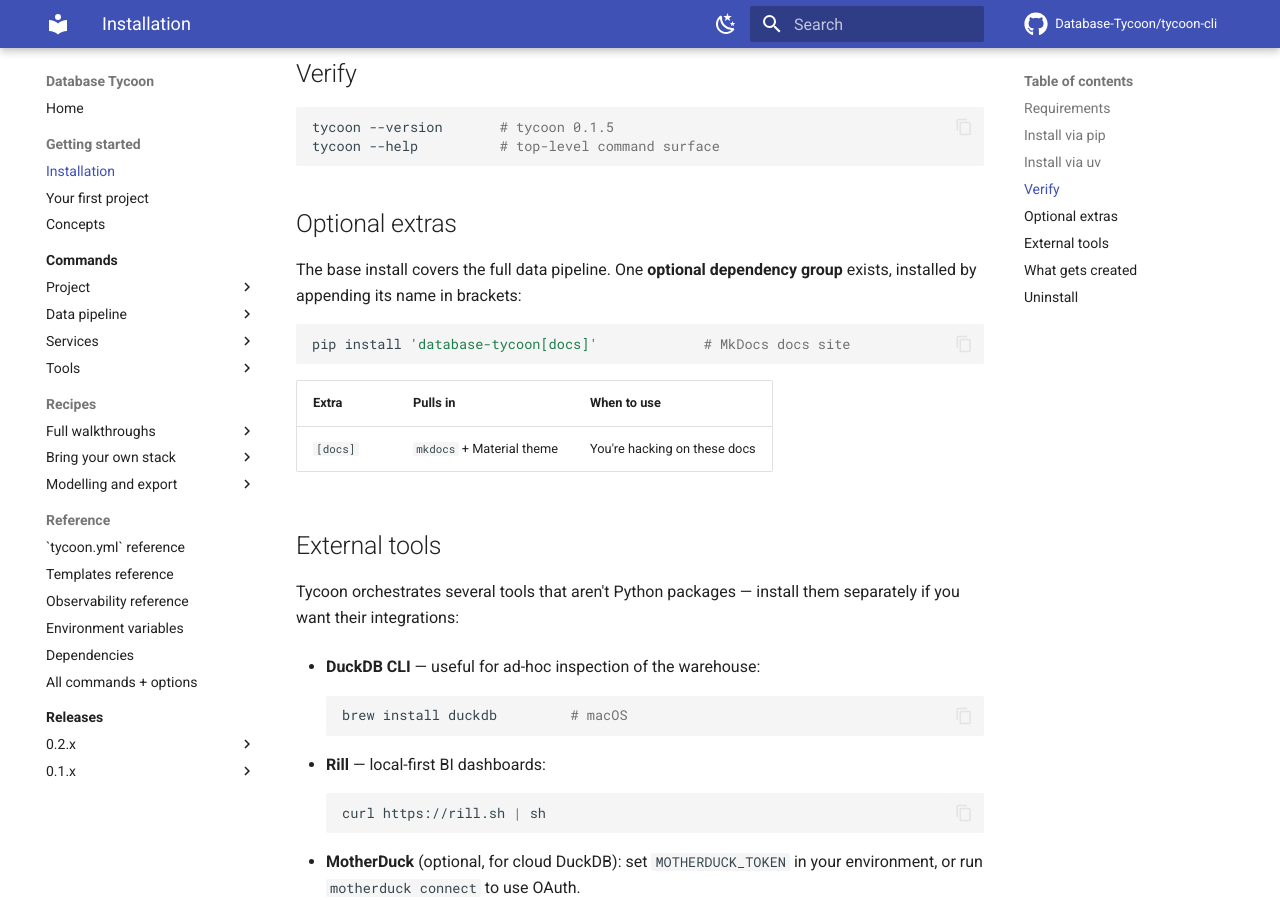
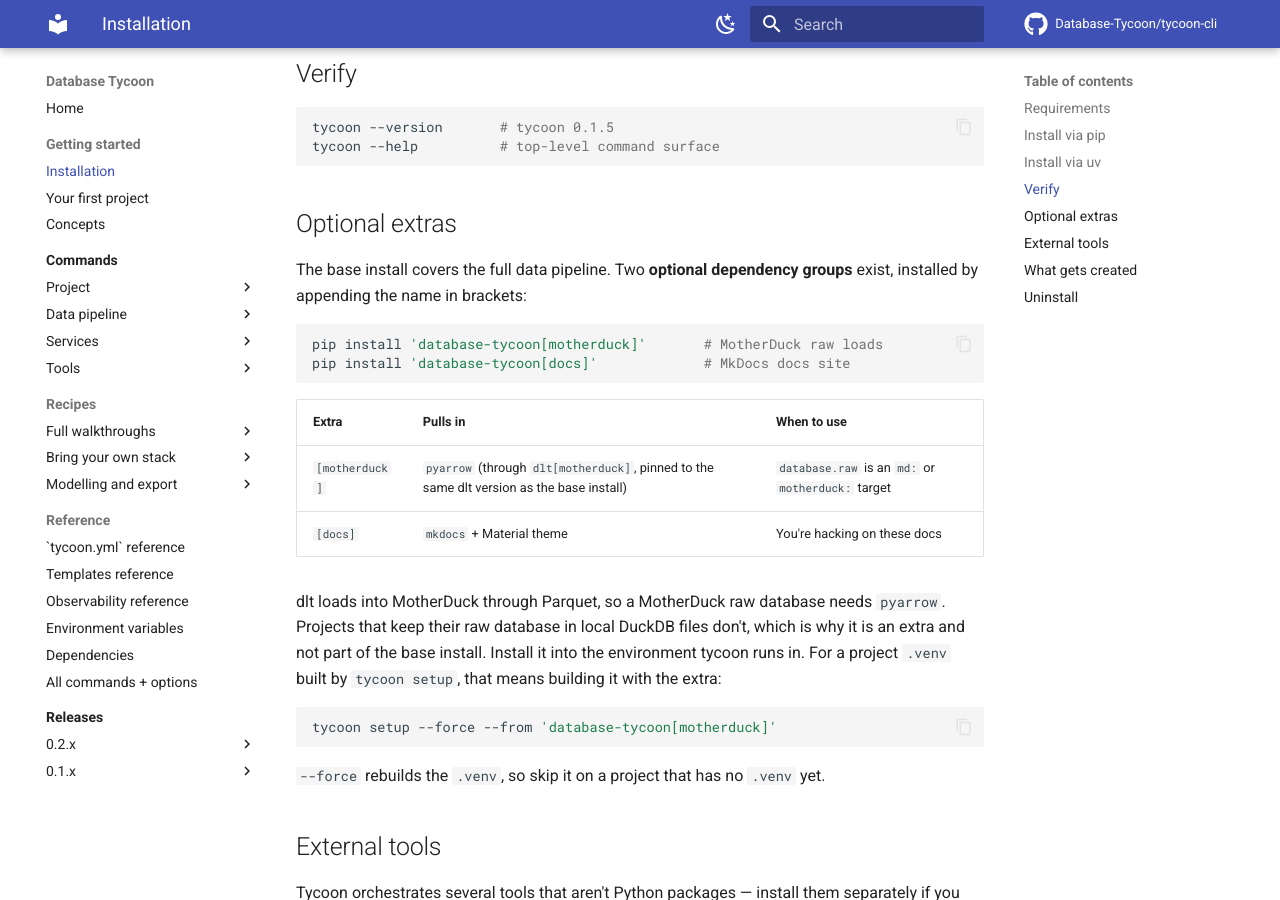
Before and after one commit to Database-Tycoon/tycoon-cli, an MkDocs documentation site: the page built from docs/getting-started/installation.md, in a window 1280 px wide and 900 px high, scrolled down 665 px. Built offline with MkDocs 1.6.1 and Material for MkDocs 9.7.7, drawn with Linux system fonts in a browser that asks for light colours; comment, search, counter and statistics services are not loaded.

Commit message:
feat(gh-459): add a motherduck extra for pyarrow
dlt loads into MotherDuck through Parquet and needs pyarrow, which the
base install does not carry. The new extra pulls in dlt[motherduck] at
the same exact version as the base dlt pin. The missing-pyarrow error
now names the extra, and data sources run / run-all escape pipeline
errors so Rich does not swallow the bracketed extra name.

````diff
--- a/docs/getting-started/installation.md
+++ b/docs/getting-started/installation.md
@@ -32,16 +32,30 @@ tycoon --help          # top-level command surface
 
 ## Optional extras
 
-The base install covers the full data pipeline. One **optional
-dependency group** exists, installed by appending its name in brackets:
+The base install covers the full data pipeline. Two **optional
+dependency groups** exist, installed by appending the name in brackets:
 
 ```bash
+pip install 'database-tycoon[motherduck]'       # MotherDuck raw loads
 pip install 'database-tycoon[docs]'             # MkDocs docs site
 ```
 
 | Extra | Pulls in | When to use |
 |---|---|---|
+| `[motherduck]` | `pyarrow` (through `dlt[motherduck]`, pinned to the same dlt version as the base install) | `database.raw` is an `md:` or `motherduck:` target |
 | `[docs]` | `mkdocs` + Material theme | You're hacking on these docs |
+
+dlt loads into MotherDuck through Parquet, so a MotherDuck raw database needs
+`pyarrow`. Projects that keep their raw database in local DuckDB files don't,
+which is why it is an extra and not part of the base install. Install it into
+the environment tycoon runs in. For a project `.venv` built by `tycoon setup`,
+that means building it with the extra:
+
+```bash
+tycoon setup --force --from 'database-tycoon[motherduck]'
+```
+
+`--force` rebuilds the `.venv`, so skip it on a project that has no `.venv` yet.
 
 ## External tools
 
--- a/pyproject.toml
+++ b/pyproject.toml
@@ -52,6 +52,9 @@ dependencies = [
 ]
 
 [project.optional-dependencies]
+motherduck = [
+    "dlt[motherduck]==1.26.0",
+]
 docs = [
     "mkdocs==1.6.1",
     "mkdocs-material==9.5.49",
````
Also changed, not shown: CHANGELOG.md (+3 -0 lines), 4 other files.
